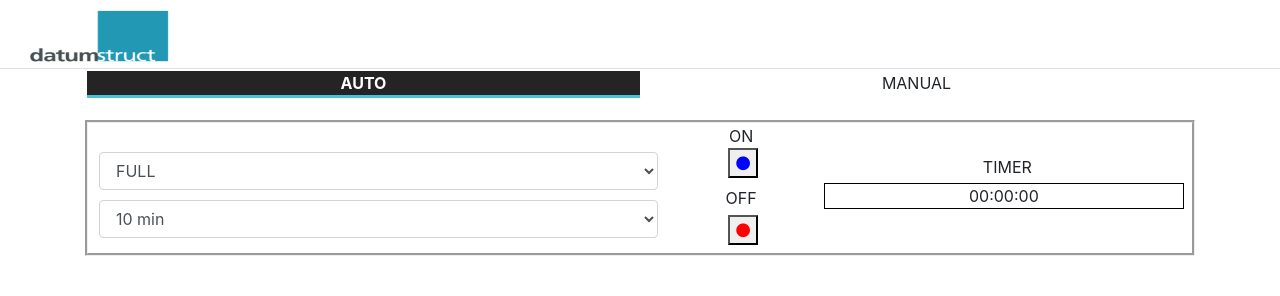
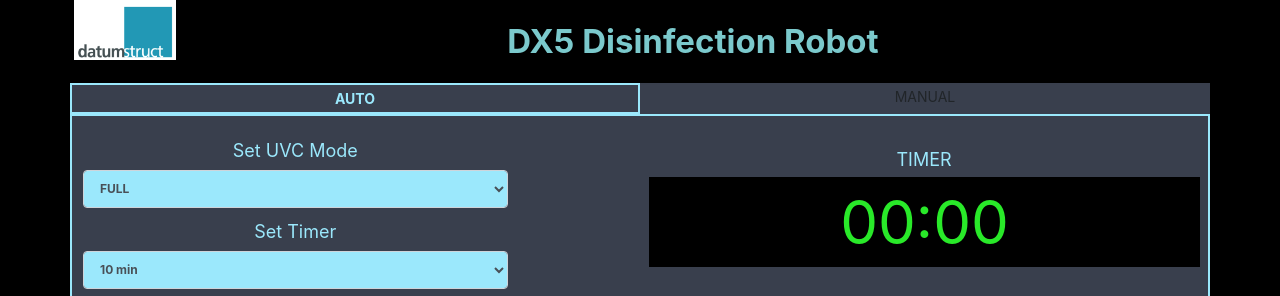
Before and after one commit to JayBeeNgJB/ROS_ControlMenu, a Flask app: page / in a window 1280 px wide. Shown: the top 296 px of the page. Run offline with Flask 2, Linux system fonts and the light colour scheme; some libraries are stand-ins or nearby versions.

Commit message:
change design

```diff
--- a/templates/static/css/cover.css
+++ b/templates/static/css/cover.css
@@ -1,44 +1,45 @@
 html {
   font-size: 10px;
 }
+
 @media (min-width: 768px) {
   html {
     font-size: 16px;
   }
 }
 
+body {
+  background-color: #000;
+}
+
 .logo {
-  width: 150px;
+  width: 102px;
   height: 60px;
+  margin-left: 4px;
 }
 
 @media screen
   and (max-device-width: 420px) {
       .logo {
-            height: 60px;
+          height: 49px;
       }
   }
-
 
 .menu {
   width: 100%;
   display: inline-flex;
   text-align: center;
-  padding: 2px;
+  /*padding: 2px;*/
+  font-size: 14px;
 }
 
 .active {
-  border-bottom: 3px solid #43c3d5;
-  background-color: #252424;
-  color: white;
+  border: 2px solid #9be8fc;
+  color: #9be8fc;
   font-weight: bold;
 }
 
-.auto{
-  cursor: pointer;
-}
-
-.manual {
+.auto , .manual{
   cursor: pointer;
 }
 
--- a/templates/static/css/index.css
+++ b/templates/static/css/index.css
@@ -1,81 +1,132 @@
 .container {
     margin-bottom: 20px;
+    padding-right: unset;
+    padding-left: unset;
+}
+
+@media screen
+  and (min-device-width: 1200px)
+  and (max-device-width: 1600px) {
+      .container {
+        /*padding-right: 85px;
+        padding-left: 85px;*/
+        margin-right: auto;
+        margin-left: auto;
+      }
+  }
+
+.header-text {
+    margin: 0 auto;
+    text-align: center;
+    line-height: 2.5em;
+    font-size: 33px;
+    font-weight: bold;
+    color: #7bc9cc;
+}
+
+@media screen
+    and (max-device-width: 420px) {
+        .header-text {
+            font-size: 22px;
+        }
+    }
+
+.menu-btn {
+    /*background-color: #0095b3;*/
+    /*color: #777f84;*/
+    /*border: 1px solid #9be8fc;*/
+    padding: 3px;
 }
 
 .block{
-    border-style: groove;
+    /*border-style: groove;*/
+    border: 2px solid #9be8fc;
     width: 100%;
     display: inline-flex;
-    margin-bottom: 40px;
+   /* margin-bottom: 40px;*/
 }
 
 @media screen
     and (max-device-width: 420px) {
         .block {
-            margin-bottom: 10px;
+            /*margin-bottom: 10px;*/
         }
     }
 
 .control_content {
     margin-bottom: 7px;
     width: 100%;
+    font-size: 18px;
+    color: #9be8fc;
 }
 
 @media screen
     and (max-device-width: 420px) {
         .control_content {
-            margin-bottom: 40px;
+            margin-bottom: 20px;
         }
     }
+
+.form-control{
+    background-color: #9be8fc;
+    margin-top: 6px;
+}
 
 table {
     width: 100%;
     height: 100%
 }
 
-td{
+td {
     text-align: center;
 }
 
 .select_type {
     margin-left: 10px;
     margin-top: 20px;
+    width: 75%;
 }
 
 .timer_select {
     margin-left: 10px;
     margin-top: 10px;
+    width: 75%;
 }
 
-select{
+select {
     min-width: 65px;
 }
 
-.off_label {
-    margin-top: 8px
-}
-
-.off_btn {
-    margin-top: 5px
+#timer_min, #open_type {
+    font-size: 12px;
+    font-weight: bold;
 }
 
 .timer {
-    border: 1px solid #000;
+    background-color: #000;
     margin-right: 7px;
-    /* padding: 22px;  */
+     /*padding: 14px;*/
     margin-top: 4px;
     margin-bottom: 6px;
+    margin-left: 8px;
+    color: #29e929;
+    font-size: 60px;
 }
 
 .run_time_lbl {
     display: none;
+
 }
 
 .run_time {
     display: none;
-    border: 1px solid #000;
+    background-color: #000;
     margin-right: 7px;
-    /* padding: 22px; */
+    margin-top: 4px;
+    margin-bottom: 6px;
+    margin-left: 8px;
+    color: #29e929;
+    font-size: 60px;
 }
 
 @media screen
@@ -83,34 +134,65 @@
         .run_time {
             margin-right: 5px;
             /* padding: 2px; */
-            margin-top: 10px
+            margin-top: 10px;
+            font-size: 50px;
         }
     }
 
-button{
+button {
     margin-left: 4px;
 }
 
-.camera_error {
-    display: none;
-    width: 100%;
-    color: red;
-    font-weight: bold;
-    text-align: center;
-    padding-bottom: 10px;
+.uvc_btn_group {
+    margin-top: 20px;
+    color: #000;
+    width: 20%;
+    display: inline-block;
+}
+
+.start {
+    background-color: #28a745;
+    border-color: #28a745;
+    float: left;
+    margin-left: 24px;
+}
+
+.pause {
+    background-color: #ffc107;
+    border-color: #ffc107;
+}
+
+.stop {
+    background-color: #dc3545;
+    border-color: #dc3545;
+    float: right;
+    margin-right: 24px;
+}
+
+#camera_live {
+    width : 100%;
+    height : 50%;
 }
 
 .camera_control {
     padding-bottom: 20px;
 }
 
-@media screen
-  and (min-device-width: 1200px)
-  and (max-device-width: 1600px){
-      .container{
-        padding-right: 85px;
-        padding-left: 85px;
-        margin-right: auto;
-        margin-left: auto;
-      }
-  }
+.camera_btn_group{
+    color: black;
+    background-color: #d4fcfe;
+    border-color: #d4fcfe;
+    width: 20%;
+    display: inline-block;
+}
+
+@media (min-width: 768px) and (max-width: 1024px){
+    .camera_btn_group {
+        width: 132px;
+    }
+}
+
+iframe{
+    padding: 6px;
+    border: unset;
+}
--- a/templates/views/index.html
+++ b/templates/views/index.html
@@ -8,8 +8,6 @@
     <link rel="icon" href="/static/img/logo.ico">
 
     <title>DX5 Dashboard</title>
-
-    <link rel="canonical" href="https://getbootstrap.com/docs/4.1/examples/pricing/">
 
     <!-- Bootstrap core CSS -->
     <link href="/static/css/bootstrap.min.css" rel="stylesheet">
@@ -28,40 +26,35 @@
     <script src="/static/js/index.js"></script>
     <script src="/static/js/store.js"></script>
 
-
-
   </head>
   <body>
-    <div class="d-flex flex-column flex-md-row align-items-center p-1 px-md-4 bg-white border-bottom shadow-sm">
-      <h5 class="my-0 mr-md-auto font-weight-normal">
-          <img src="/static/img/logo.png" class="logo"/>
-      </h5>
-      <!-- <nav class="my-2 my-md-0 mr-md-3">
-        <a class="auto p-2 text-dark">Auto</a>
-        <a class="manual p-2 text-dark">Manual</a>
-      </nav> -->
-    </div>
-    <div class="container">
+    <div class="container" style="margin-bottom: unset;">
     	<div class="menu">
-            <div class="auto active" style="width: 50%;">AUTO</div>
-            <div class="manual" style="width: 50%;">MANUAL</div>
+    		<div><img src="/static/img/logo.png" class="logo"/></div>
+    		<div class="header-text">DX5 Disinfection Robot</div>
     	</div>
     </div>
 
-    <div class="container">
-        <div class="block">
+    <div class="container" style="background-color: #393f4d">
+        <div class="menu" style="border-bottom: unset;">
+            <div class="auto active menu-btn" style="width: 50%;">AUTO</div>
+            <div class="manual menu-btn" style="width: 50%;">MANUAL</div>
+        </div>
+
+        <div class="block" style="border-bottom: unset;">
             <div class="control_content">
                 <table>
                     <tr>
                         <td>
                             <div class="select_type">
+                            	Set UVC Mode
                                 <select class="form-control" id="open_type">
                                     <option value="full">FULL</option>
                                     <option value="medium">MEDIUM</option>
                                 </select>
                             </div>
                             <!-- timer select  -->
-                            <div class="timer_select">
+                            <div class="timer_select">Set Timer
                                 <select class="form-control" id="timer_min">
                                     <option value="1">10 min</option>
                                     <option value="20">20 min</option>
@@ -72,21 +65,10 @@
                                 </select>
                             </div>
                         </td>
-                        <td>
-                            <div>ON</div>
-                            <button class="on_btn">
-                                <i class="fa fa-circle" aria-hidden="true" style="color:blue"></i>
-                            </button>
-
-                            <div class="off_label">OFF</div>
-                            <button class="off_btn">
-                                <i class="fa fa-circle" aria-hidden="true" style="color:red"></i>
-                            </button>
-                        </td>
-                        <td>
+                        <td style="width: 50%; padding-top: 15px;">
                         	<span class="timer_lbl">TIMER</span>
 	                            <div class="timer">
-                                00:00:00
+	                                00:00
 	                            </div>
 
 	                            <span class="run_time_lbl">RUN TIME</span>
@@ -96,22 +78,39 @@
                         </td>
                     </tr>
 
+                    <tr>
+                    	<td colspan="2">
+                    		<div>
+		                    	<button class="btn uvc_btn_group start">START</button>
+		                    	<button class="btn uvc_btn_group pause">PAUSE</button>
+		                    	<button class="btn uvc_btn_group stop">STOP</button>
+	                    	</div>
+                    	</td>
+                    </tr>
+
                 </table>
             </div>
         </div>
 
         <div class="block">
-            <iframe width="100%" height="100%" src="https://www.youtube.com/embed/tgbNymZ7vqY"></iframe>
-            <!-- <img height="100%"  width="100%"  src="http://192.168.31.214/axis-cgi/mjpg/video.cgi?" /> -->
+        	<table>
+                <tr>
+                    <td>
+                        <!-- <iframe width="100%" height="100%" src="https://www.youtube.com/embed/tgbNymZ7vqY"></iframe> -->
+                        <img id="camera_live" src="http://192.168.0.13/axis-cgi/mjpg/video.cgi?" />
+                    </td>
+                </tr>
+                <tr>
+                    <td>
+                        <div class="camera_control">
+                            <button id="1" onclick="rotate(this.id)" class="btn camera_btn_group">Left</button>
+                            <button id="2" onclick="rotate(this.id)" class="btn camera_btn_group">Right</button>
+                            <button id="3" onclick="rotate(this.id)" class="btn camera_btn_group">&nbsp UP &nbsp</button>
+                            <button id="4" onclick="rotate(this.id)" class="btn camera_btn_group">DOWN</button>
                         </div>
-
-        <div class="camera_error">Camera is not connected. Please make sure camera is online</div>
-
-        <div class="camera_control">
-            <button id="1" onclick="rotate(this.id)" class="btn btn-success">Left</button>
-            <button id="2" onclick="rotate(this.id)" class="btn btn-warning">Right</button>
-            <button id="3" onclick="rotate(this.id)" class="btn btn-primary">&nbsp UP &nbsp</button>
-            <button id="4" onclick="rotate(this.id)" class="btn btn-danger">DOWN</button>
+                    </td>
+                </tr>
+            </table>
         </div>
 
     </div>
```
Lines whose indentation alone changed are shown as unchanged.
